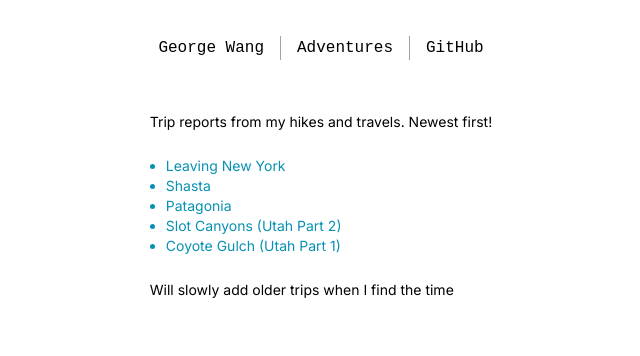
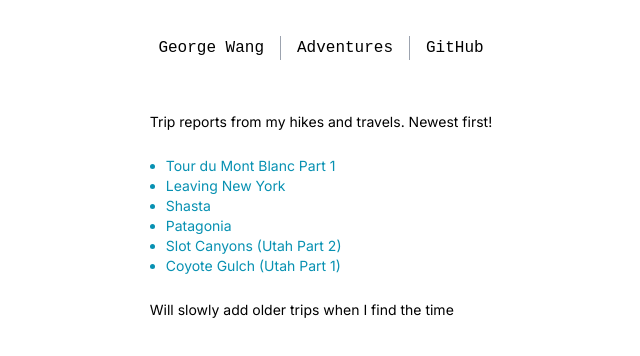
Before and after one commit to joage/website, a Next.js app: page /adventures in a window 1280 px wide. Shown: the top 356 px of the page, without its empty margins (319-959 px from the left). Built offline with nearby package versions, Linux system fonts and the light colour scheme.

Commit message:
add list item

```diff
--- a/src/app/adventures/page.tsx
+++ b/src/app/adventures/page.tsx
@@ -9,6 +9,9 @@ export default function Adventures() {
       <div className="flex flex-col gap-6 max-w-3xl pt-8 text-sm">
         <p>Trip reports from my hikes and travels. Newest first!</p>
         <ul className="list-disc text-cyan-600 mx-4">
+          <li>
+            <Link href="/adventures/tmb-1">Tour du Mont Blanc Part 1</Link>
+          </li>
           <li>
             <Link href="/adventures/leaving-ny">Leaving New York</Link>
           </li>
```
